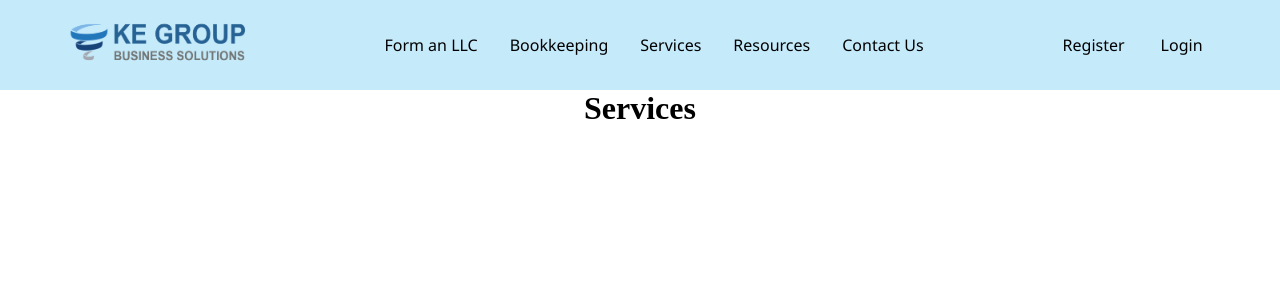
After one commit to whyme-duh/KE-Solution-Full-Website, a Django app: page /services/ in a window 1280 px wide. The commit adds this page. Shown: the top 300 px of the page. Run offline with Django 5.2, Linux system fonts and the light colour scheme; some libraries are stand-ins or nearby versions.

Commit message:
few adding in UI

```diff
--- a/core/static/core/services/servicestyle.css
+++ b/core/static/core/services/servicestyle.css
@@ -2,7 +2,6 @@
     width: 80%;
     display: flex;
     justify-content: space-between;
-    height: 90vh;
     margin-top: 2em;
 }
 
@@ -85,3 +84,29 @@
     font-family: var(--paragraph-font);
     margin-bottom: 1em;
 }
+
+.llc-container{
+    margin-top: 2em;
+    width: 80%;
+    display: flex;
+    align-items: center;
+    justify-content: space-around;
+}
+.llc-container h1{
+    font-family: var(--header-font);
+}
+.llc-container p{
+    margin-top: 1em;
+    margin-bottom: 1em;
+    font-family: var(--paragraph-font);
+}
+
+.llc-container-content{
+    width: 30%;
+    display: flex;
+    flex-direction: column;
+    justify-content: space-between;
+}
+.llc-container-image{
+    width: 20%;
+}
--- a/core/static/core/style.css
+++ b/core/static/core/style.css
@@ -45,6 +45,7 @@ a{
 
 }
 
+
 @keyframes messageAnimation {
     0%{
         left:-300px;
@@ -90,7 +91,7 @@ main{
     display: flex;
     align-items: center;
     margin-top: 2em;
-    height: 90vh;
+    height: 60vh;
     justify-content: space-around;
 
 
@@ -135,6 +136,7 @@ main{
 .business-official{
     background-color: rgb(255, 247, 239);
     display: flex;
+    width: 100%;
     justify-content: center;
     flex-direction: column;
     align-items: center;
--- a/core/templates/core/index.html
+++ b/core/templates/core/index.html
@@ -22,8 +22,8 @@
 
         <div class="nav-options">
             <a href="{% url 'llc_view' %}">Form an LLC</a>
-            <a href="{% url 'invoice_bookkeeping' %}">Invoices and Bookkeeping</a>
-            <a href="#">Services</a>
+            <a href="{% url 'invoice_bookkeeping' %}">Bookkeeping</a>
+            <a href="{% url 'services' %}">Services</a>
             <a href="#">Resources</a>
             <a href="#">Contact Us</a>
         </div>
--- /dev/null
+++ b/core/templates/core/services/servicelist.html
@@ -0,0 +1,9 @@
+{% extends 'core/index.html' %}
+{% block title %}Services{% endblock %}
+
+{% block content %}
+<div class="services-container">
+    <h1>Services</h1>
+</div>
+
+{% endblock %}
--- a/core/urls.py
+++ b/core/urls.py
@@ -1,10 +1,11 @@
 from django.urls import path
-from . views import index, llc_view, invoice_bookkeeping_view
+from . views import index, llc_view, invoice_bookkeeping_view, services_view
 from django.conf import settings
 from django.conf.urls.static import static
 
 urlpatterns = [
     path('', index, name ='index'),
+    path('services/', services_view, name ='services'),
     path('llc/', llc_view, name ='llc_view'),
     path('bookkeeping/',invoice_bookkeeping_view, name ='invoice_bookkeeping')
 ] + static(settings.MEDIA_URL, document_root=settings.MEDIA_ROOT)
--- a/core/views.py
+++ b/core/views.py
@@ -6,6 +6,8 @@ def index(request):
     services = Service.objects.all()
     return render (request, 'core/home.html', {"services": services})
 
+def services_view(request):
+    return render (request, 'core/services/servicelist.html')
 
 def llc_view(request):
     return render (request, 'core/services/llc.html')
```
Also changed, not shown: core/templates/core/services/llc.html (+9 -5 lines).
